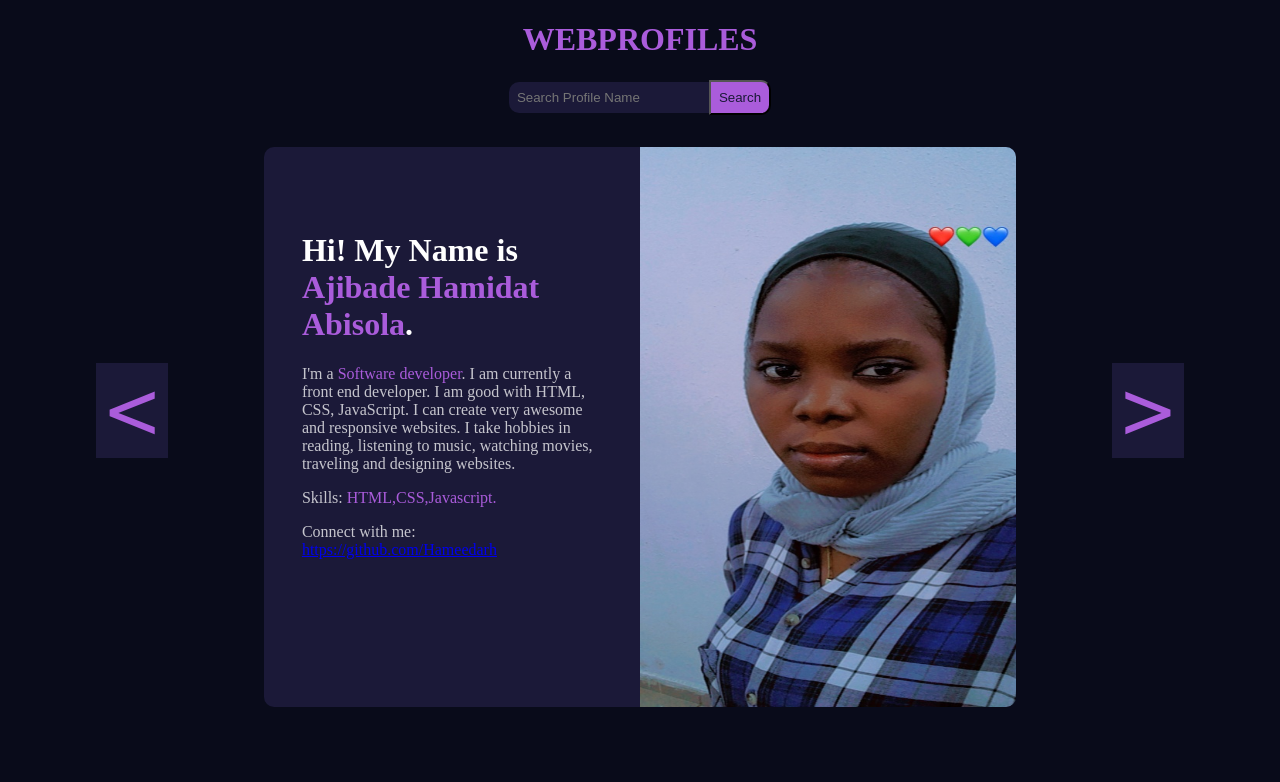
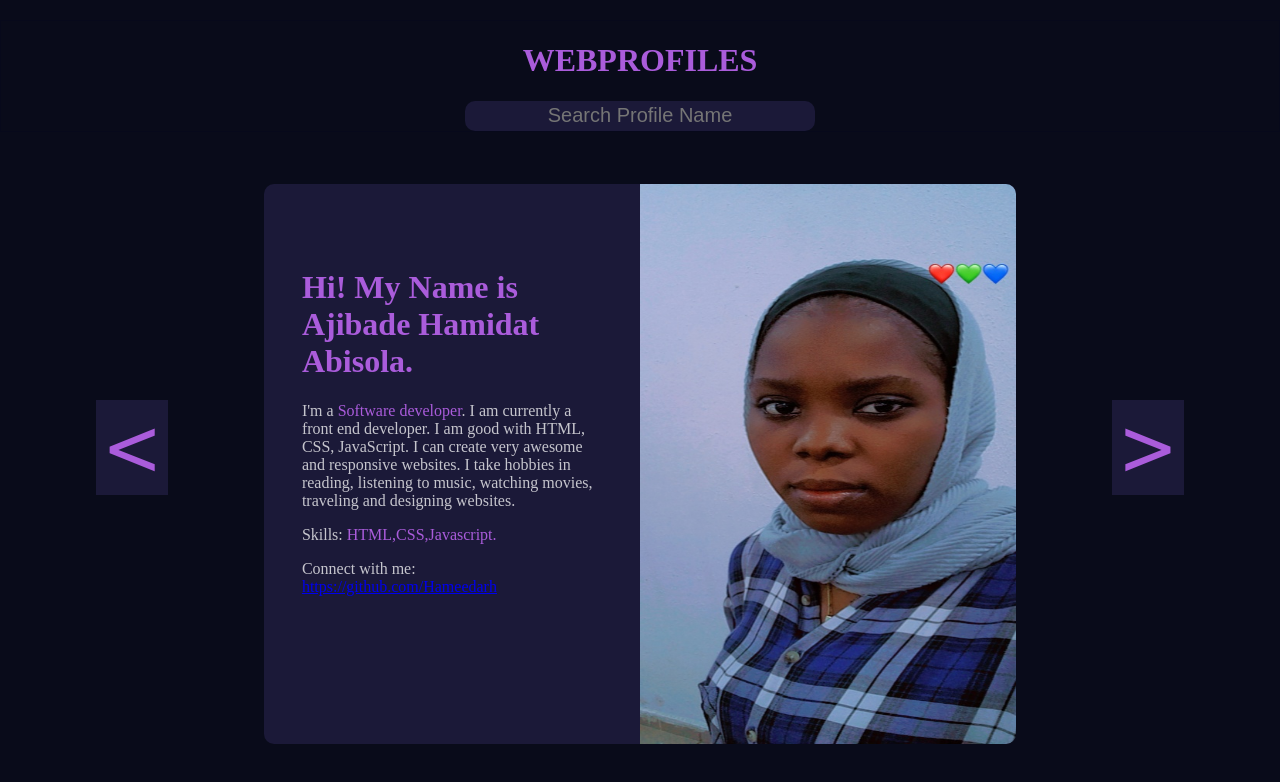
Before and after one commit to Webprofile-Neca/Webprofile-Neca, a React (Create React App) app: page / in a window 1280 px wide. Shown: the top 782 px of the page. Built offline with nearby package versions, Linux system fonts and the light colour scheme.

Commit message:
input updated on new UI

```diff
--- a/src/InputSearch.css
+++ b/src/InputSearch.css
@@ -9,41 +9,76 @@ body {
     background-color: hsl(233, 47%, 7%);
     color: white;
 }
+.search-box{
+    /* width: 400px;
+    height: 30px; */
+    /* box-shadow: 20px solid blue; */
+    border: 1px solid rgba(4, 7, 33, 0.238);
+    display: flex;
+    flex-direction: column;
+    align-items: center;
+    justify-content: flex-start;
+    /* position: absolute; */
+    margin-top: 20px;
+    margin-bottom: 20px;
+}
 .input-search {
     width: 500px;
     margin: 0 auto;
-    text-align: center;
+    /* background: red; */
+    display: flex;
+    justify-content: center;
 }
-.input-search h1 {
+h1 {
     /* text-align: start; */
     color: hsl(277, 64%, 61%);
 }
-.input-search input{
-    border: none;
-    border-top-left-radius: 10px;
-    border-bottom-left-radius: 10px;
-    width: 40%;
-    padding: .5rem;
-    color: white;
-    background-color: hsl(244, 38%, 16%);
-}
-.input-search button {
+/* .input-search input{
+} */
+/* .input-search button {
     border-top-right-radius: 10px;
     border-bottom-right-radius: 10px;
     padding: .5rem;
     color: hsl(244, 38%, 16%);;
     background-color: hsl(277, 64%, 61%);
+} */
+.search{
+    border: none;
+    border-radius: 10px;
+
+    /* width: 40%; */
+    padding: .5rem;
+    color: white;
+    background-color: hsl(244, 38%, 16%);
+    width: 350px;
+    height: 30px;
+    /* border-style: none; */
+    outline: none;
+    font-size: 20px;
+    text-align: center;
+}
+.search:focus + .suggestion-box{
+    visibility: visible;
+}
+.search:focus{
+    border-radius: 0px;
+    border-top-left-radius: 10px;
+    border-top-right-radius: 10px;
+}
+.suggestion-box{
+    width: 350px;
+    background-color: rgb(126, 5, 100);
+    visibility: hidden;
+    position: absolute;
+    z-index: 2;
+    margin-top: 30px;
 }
 .suggestions{
-    width: 500px;
-    background-color: rgb(126, 5, 100);
+    text-align: center;
+}
+.suggestions:hover{
     cursor: pointer;
-    position: absolute;
-    /* visibility: hidden; */
+    font-size: 20px;
+    transition: .3s ease;
+    /* background-color: #ffffff; */
 }
-.input{
-    outline: none;
-}
-.input:focus + .suggestions{
-    visibility: visible;
-}
--- a/src/InputSearch.jsx
+++ b/src/InputSearch.jsx
@@ -3,15 +3,19 @@ import './InputSearch.css';
 
 function InputSearch({setCurrentUserId, currentInput, setCurrentInput, suggestions, setSuggestions, filterSuggestions}) {
   return (
-    <div className='input-search'>
-        <h1>WEBPROFILES</h1>
-        <input type="text" className='input' placeholder='Search Profile Name' value={currentInput} onChange={(event) => { filterSuggestions(event.target.value) }} />
-        <button>Search</button>
-        <div className='suggestions'>
-           {suggestions.map((user) => (
-            <p onClick={() => {setCurrentUserId(user.id)}}>{user.name}</p>
-           ))}
+    <div className="search-box">
+      <h1>WEBPROFILES</h1>
+      <div className='input-search'>
+          <input type="text" className="search" placeholder="Search Profile Name" value={currentInput} onChange={(event) => { filterSuggestions(event.target.value) }} />
+          {/* <button>Search</button> */}
+
+        <div className='suggestion-box'>
+          {suggestions.map((user, id) => (
+            <p key={id} className="suggestions" onClick={() => {setCurrentUserId(user.id)}}>{user.name}</p>
+          ))}
         </div>
+
+      </div>
     </div>
   )
 }
--- a/src/WebProfiles.css
+++ b/src/WebProfiles.css
@@ -60,3 +60,7 @@ img {
     border: none;
     cursor: pointer;
 }
+button:hover{
+    transition: .3s ease;
+    border-radius: 10px;
+}
```
Also changed, not shown: src/WebProfiles.jsx (+7 -4 lines).
